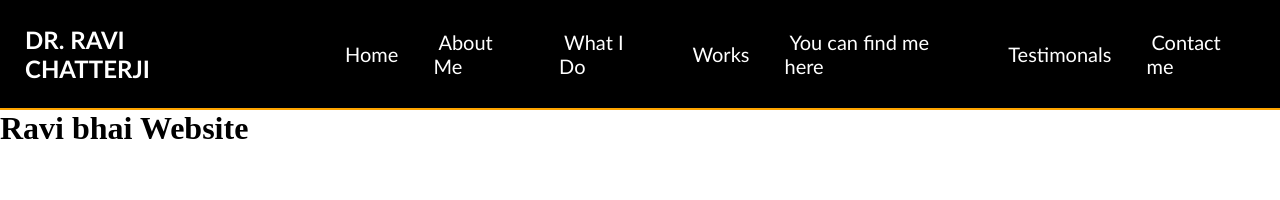
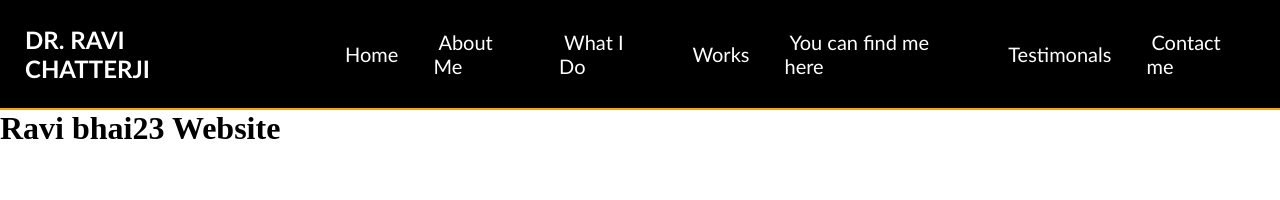
Before and after one commit to Syedhussainsaber/ravisir-website, a React (Vite) app: page / in a window 1280 px wide. Shown: the top 200 px of the page. Built offline with nearby package versions, Linux system fonts and the light colour scheme.

Commit message:
files added

```diff
--- a/src/App.jsx
+++ b/src/App.jsx
@@ -7,7 +7,7 @@ function App() {
   return (
     <>
 <Navbar/>
-<h1>Ravi bhai Website</h1>
+<h1>Ravi bhai23 Website</h1>
  </>
   )
 }
```
